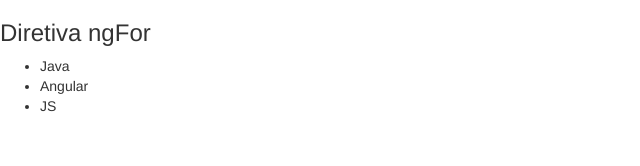
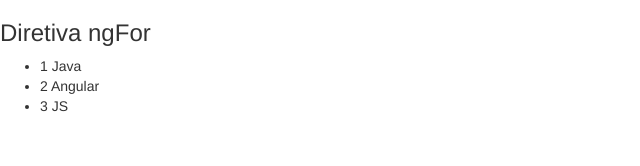
Before and after one commit to iarlenaquiles/diretivas-angular2, an Angular app: page / in a window 1280 px wide. Shown: the top 166 px of the page, without its empty margins (0-640 px from the left). Built offline with nearby package versions, Linux system fonts and the light colour scheme.

Commit message:
Pegando o index do array

```diff
--- a/src/app/diretiva-ng-for/diretiva-ng-for.component.html
+++ b/src/app/diretiva-ng-for/diretiva-ng-for.component.html
@@ -1,5 +1,5 @@
 <h3>Diretiva ngFor</h3>
 
 <ul>
-  <li *ngFor="let curso of cursos"> {{ curso }}</li>
+  <li *ngFor="let curso of cursos, let i = index"> {{ i + 1 }} {{ curso }}</li>
 </ul>
```
